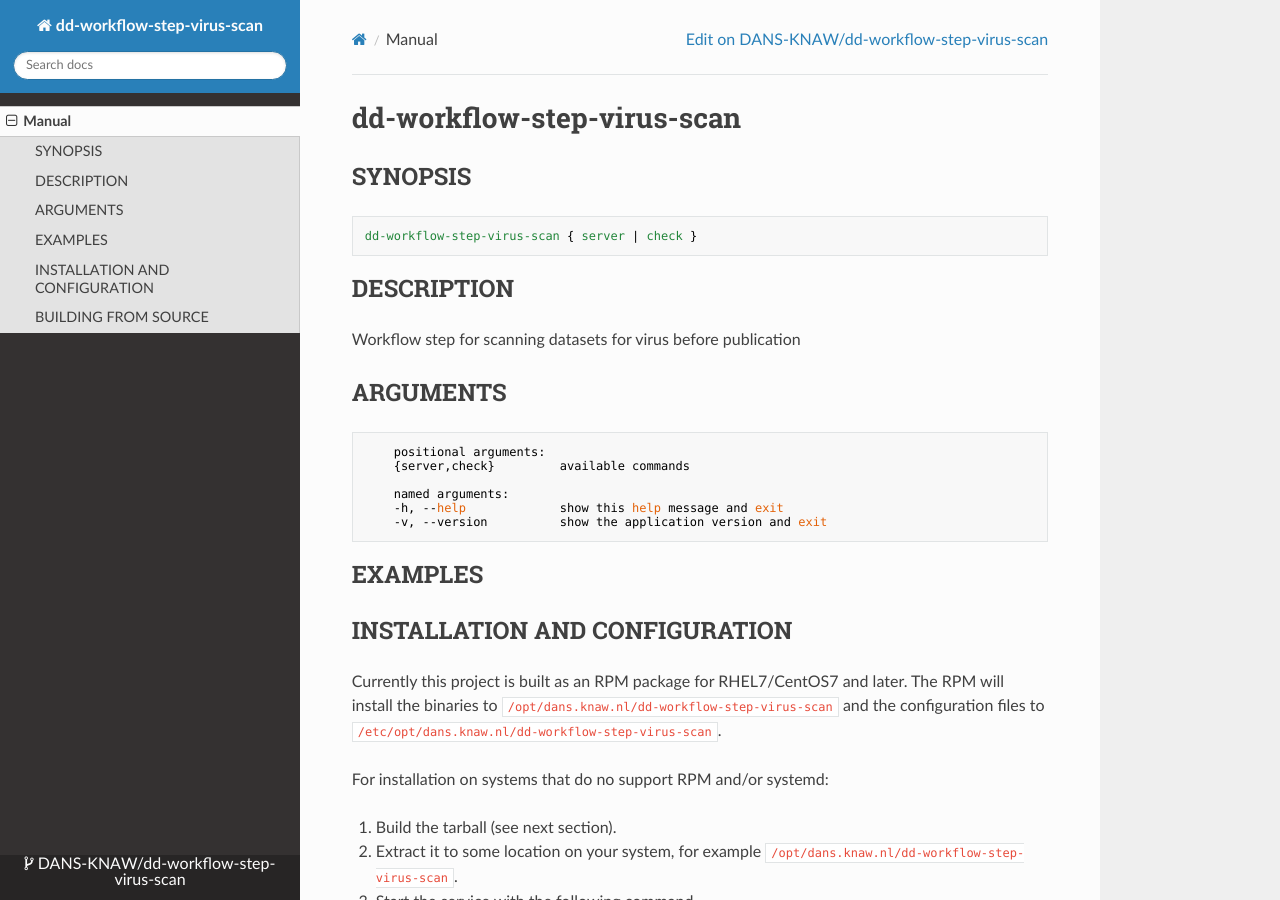
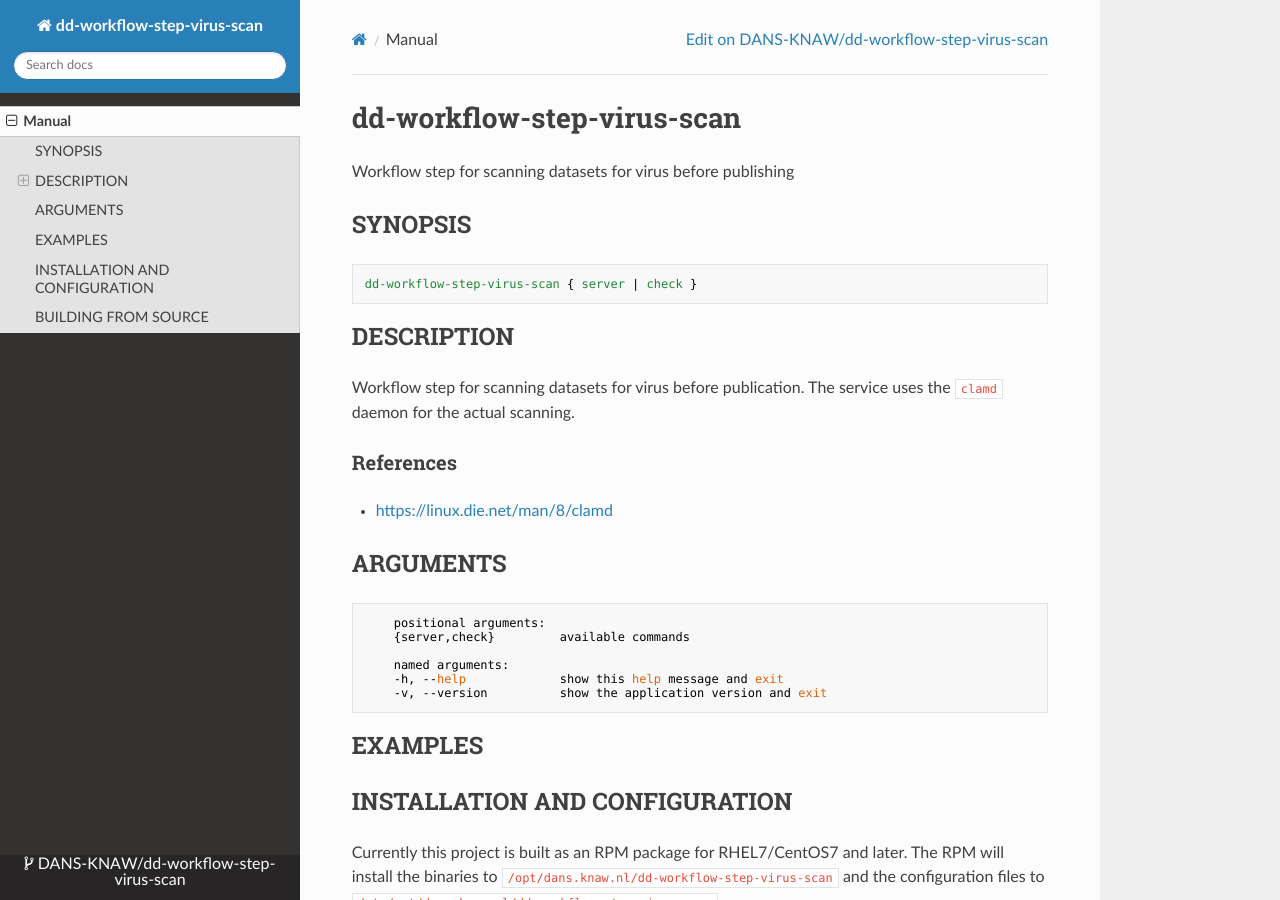
Before and after one commit to jo-pol/dd-virus-scan, an MkDocs documentation site: the page built from docs/index.md, in a window 1280 px wide and 900 px high. Built offline with MkDocs 1.6.1, drawn with Linux system fonts in a browser that asks for light colours; nearby versions of some CDN libraries.

Commit message:
Edited configuration file

```diff
--- a/docs/index.md
+++ b/docs/index.md
@@ -1,8 +1,7 @@
 dd-workflow-step-virus-scan
-===========
+===========================
 
-<!-- Remove this comment and extend the descriptions below -->
-
+Workflow step for scanning datasets for virus before publishing
 
 SYNOPSIS
 --------
@@ -13,7 +12,15 @@ SYNOPSIS
 DESCRIPTION
 -----------
 
-Workflow step for scanning datasets for virus before publication
+Workflow step for scanning datasets for virus before publication. The service uses the `clamd` daemon for the actual scanning.
+
+
+
+
+
+### References
+
+* https://linux.die.net/man/8/clamd
 
 
 ARGUMENTS
```
Also changed, not shown: 1 other file.
